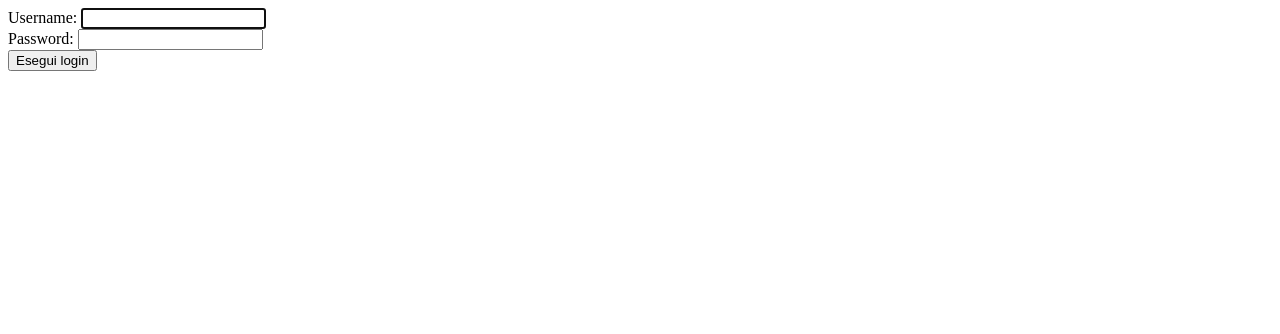
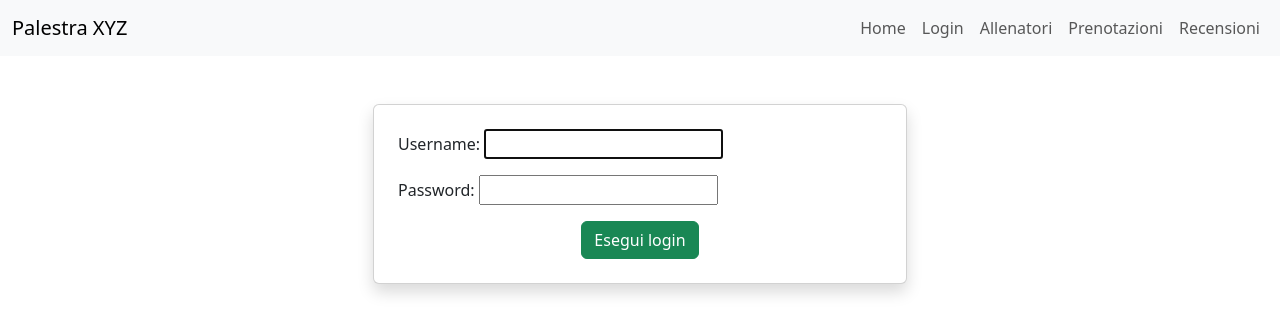
Before and after one commit to Gixter02/Progetto_TechWeb, a Django app: page /accounts/login/ in a window 1280 px wide. Shown: the top 334 px of the page. Run offline with Django 5.2, Linux system fonts and the light colour scheme.

Commit message:
modifica login.html e logged_out.html

```diff
--- a/templates/base.html
+++ b/templates/base.html
@@ -1,22 +1,70 @@
 <!DOCTYPE html>
-<html lang="en">
+<html lang="it">
 <head>
     <meta charset="UTF-8">
     <meta name="viewport" content="width=device-width, initial-scale=1.0">
     <meta http-equiv="X-UA-Compatible" content="ie=edge">
-    {% block head %} {% endblock %}
+
+    <!-- Inclusione di Bootstrap 5 dal CDN -->
+    <link href="https://cdn.jsdelivr.net/npm/bootstrap@5.3.0/dist/css/bootstrap.min.css" rel="stylesheet">
+
+    {% block head %}{% endblock %}
     <title>{% block title %} {% endblock %}</title>
+
+    <style>
+        /* Aggiungi eventuali stili personalizzati qui */
+        body {
+            padding-top: 56px; /* Spazio per la navbar */
+        }
+    </style>
 </head>
 <body>
-{% block content %}
-Con il termine lorem ipsum si indica un testo segnaposto utilizzato da grafici,
-designer, programmatori e tipografi a modo riempitivo per bozzetti e prove grafiche.
-È un testo privo di senso, composto da parole (o parti di parole) in lingua latina,
-riprese pseudocasualmente da uno scritto
-di Cicerone del 45 a.C, a volte alterate con l'inserzione di passaggi ironici.
-La caratteristica principale è data dal fatto che
-offre una distribuzione delle lettere uniforme, apparendo come un normale blocco di
-testo leggibile.
-{% endblock %}
+
+    <!-- Navbar di base -->
+    <nav class="navbar navbar-expand-lg navbar-light bg-light fixed-top">
+        <div class="container-fluid">
+            <a class="navbar-brand" href="#">Palestra XYZ</a>
+            <button class="navbar-toggler" type="button" data-bs-toggle="collapse" data-bs-target="#navbarNav" aria-controls="navbarNav" aria-expanded="false" aria-label="Toggle navigation">
+                <span class="navbar-toggler-icon"></span>
+            </button>
+            <div class="collapse navbar-collapse" id="navbarNav">
+                <ul class="navbar-nav ms-auto">
+                    <li class="nav-item">
+                        <a class="nav-link" href="{% url 'homepage_palestra' %}">Home</a>
+                    </li>
+                    <li class="nav-item">
+                        <a class="nav-link" href="{% url 'accounts:login' %}">Login</a>
+                    </li>
+                    <li class="nav-item">
+                        <a class="nav-link" href="{% url 'trainers:personal_trainer_home' %}">Allenatori</a>
+                    </li>
+                    <li class="nav-item">
+                        <a class="nav-link" href="{% url 'bookings:home_page' %}">Prenotazioni</a>
+                    </li>
+                    <li class="nav-item">
+                        <a class="nav-link" href="{% url 'reviews:homepage_recensioni' %}">Recensioni</a>
+                    </li>
+                    {% if user.is_authenticated %}
+                    <li class="nav-item">
+                        <a class="nav-link" href="{% url 'accounts:logout' %}">Logout</a>
+                    </li>
+                    {% endif %}
+                </ul>
+            </div>
+        </div>
+    </nav>
+
+    <!-- Content block -->
+    <div class="container mt-5">
+        {% block content %}
+        <!-- Inserisci qui il contenuto delle varie pagine -->
+        {% endblock %}
+    </div>
+
+    <!-- Inclusione di Bootstrap JS e Popper.js -->
+    <script src="https://cdn.jsdelivr.net/npm/bootstrap@5.3.0/dist/js/bootstrap.bundle.min.js"></script>
+
+    <!-- Aggiungi eventuali script extra -->
+    {% block extra_js %}{% endblock %}
 </body>
 </html>
--- a/templates/registration/login.html
+++ b/templates/registration/login.html
@@ -1,27 +1,45 @@
-{% extends "base.html" %}
+{% extends 'base.html' %}
 {% block title %} Login come Utente{% endblock %}
 
 {% block header1 %}
-  <h1>Pagina di Login</h1>
-  <p>Si prega di compilare i campi necessari</p>
+<div class="container mt-5">
+    <div class="text-center">
+        <h1 class="display-4">Pagina di Login</h1>
+        <p class="lead">Si prega di compilare i campi necessari</p>
+    </div>
+</div>
 {% endblock %}
 
 {% block content %}
+<div class="container mt-5">
+    <!-- Alert se l'utente non ha i permessi -->
+    {% if "notok" in request.GET.auth %}
+    <div class="alert alert-danger text-center" role="alert">
+        Si è arrivati qui in quanto non si dispone dei permessi necessari per il servizio scelto!
+    </div>
+    {% endif %}
 
-{% if "notok" in request.GET.auth %}
-<div class="alert alert-danger" role="alert">
-  Si è arrivati qui in quanto non si dispone dei permessi necessari per il servizio scelto!
+    <!-- Form di login -->
+    <div class="row justify-content-center">
+        <div class="col-md-6">
+            <div class="card p-4 shadow">
+                <form method="post">
+                    {% csrf_token %}
+                    <div class="mb-3">
+                        {{ form.as_p }} <!-- Visualizza il form con il layout di paragrafo -->
+                    </div>
+                    <div class="text-center">
+                        <input type="submit" class="btn btn-success btn-block" value="Esegui login">
+                    </div>
+                </form>
+            </div>
+        </div>
+    </div>
 </div>
-{% endif %}
-
-<form method="post"> {% csrf_token %}
-
-  {{ form }}
-
-  <input type="submit" class="btn btn-success" value="Esegui login">
-
-  </form>
-
 {% endblock %}
 
-{% block footer %} {% endblock %}
+{% block footer %}
+<div class="container text-center mt-5">
+    <p class="text-muted">&copy; 2024 - La tua palestra</p>
+</div>
+{% endblock %}
```
Also changed, not shown: templates/registration/logged_out.html (+11 -5 lines), db.sqlite3.
